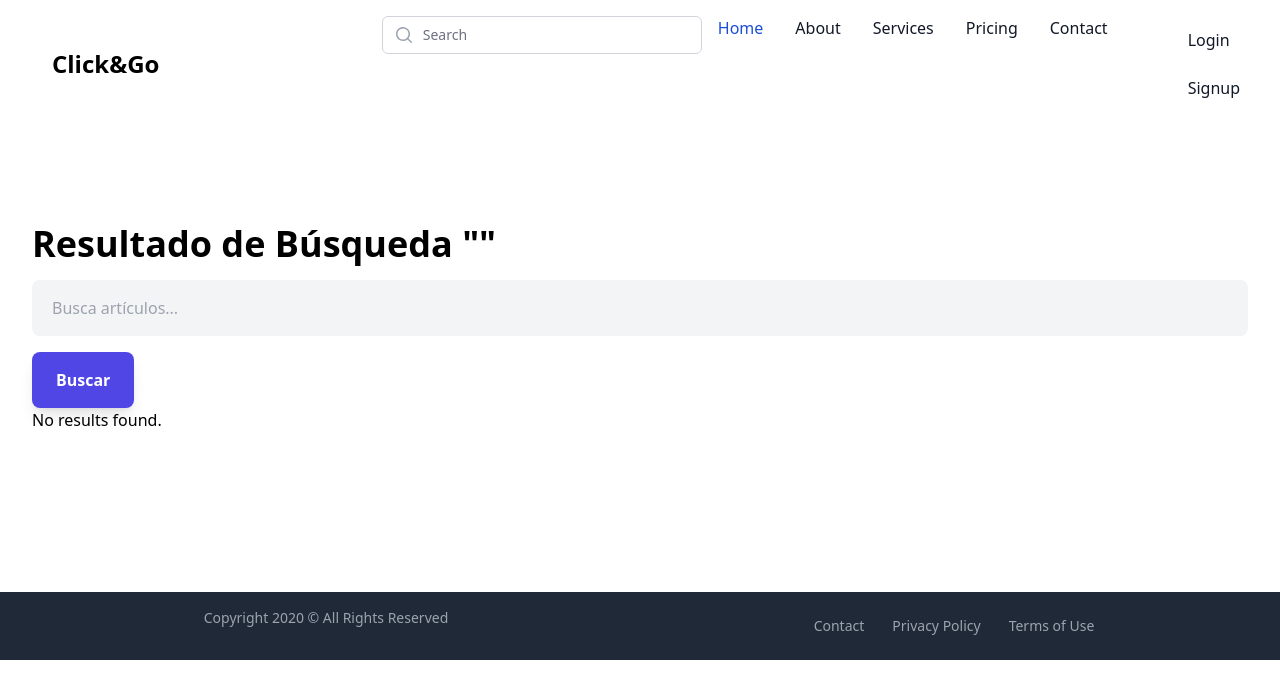
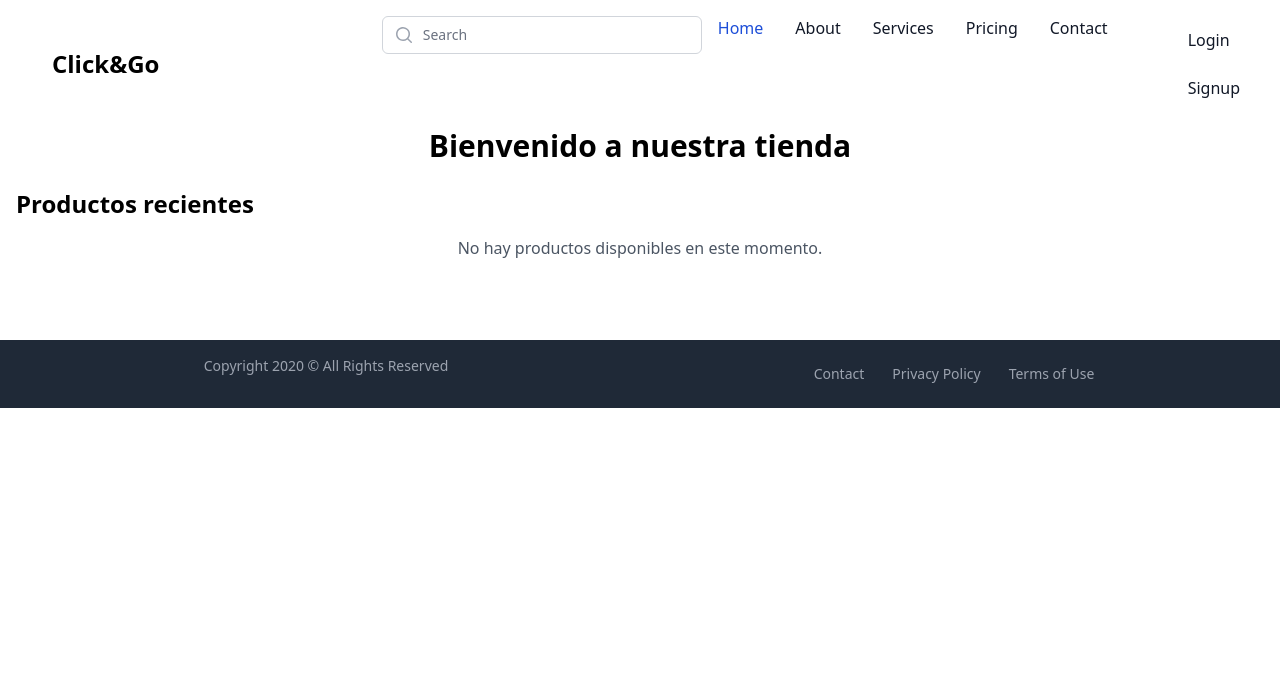
Before and after one commit to LanLop1/proyecto_final, a Django app: page / in a window 1280 px wide. Shown: the top 699 px of the page. Run offline with Django 5.2, Linux system fonts and the light colour scheme; parts of the project's set-up code (start-up, migrations or seed data) failed here and were passed over; some libraries are stand-ins or nearby versions.

Commit message:
cambios, error index

```diff
--- a/django-starter/a_core/urls.py
+++ b/django-starter/a_core/urls.py
@@ -21,6 +21,7 @@ from django.conf import settings
 from a_users.views import profile_view
 from a_home.views import *
 from a_home.views import search_view, article_detail_view, search_object
+from products.views import product_detail, add_to_cart, product_list
 
 urlpatterns = [
     path('admin/', admin.site.urls),
@@ -29,10 +30,12 @@ urlpatterns = [
     path('profile/', include('a_users.urls')),
     path('@<username>/', profile_view, name="profile"),
     path('article/<int:id>/', article_detail_view, name='article_detail'),
-    path('',include('chat_support.urls'),name='chat_support'),
-    path('',include('orders.urls'),name='orders'),
-    path('',include('products.urls'),name='products'),
+    path('chat/', include('chat_support.urls'), name='chat_support'),
+    path('orders/', include('orders.urls'), name='orders'),
     path('stores/', include('stores.urls', namespace='stores')),
+    path('add-to-cart/<int:product_id>/', add_to_cart, name='add_to_cart'),
+    path('products/', product_list, name='product_list'),
+    path('product/<int:id>/', product_detail, name='product_detail'),
 ]
 
 
--- a/django-starter/products/urls.py
+++ b/django-starter/products/urls.py
@@ -3,5 +3,5 @@ from . import views
 
 urlpatterns = [
     path('create/', views.create_product, name='create_product'),
-    path('list/', views.product_list, name='product_list'),
+    # path('list/', views.product_list, name='product_list'),
 ]
--- a/django-starter/templates/home.html
+++ b/django-starter/templates/home.html
@@ -1,28 +1,33 @@
 {% extends 'layouts/blank.html' %}
 
+
 {% block content %}
+<div class="container mx-auto px-4">
+    <h1 class="text-3xl font-bold mb-6 text-center">Bienvenido a nuestra tienda</h1>
 
-    <div class="text-justify mx-auto px-8 py-24 color">
-        <h1>Resultado de Búsqueda "{{ query }}"</h1>
-        <input type="text"
-        name="search"
-        hx-post= "{% url 'search-object' %}"
-        hx-target= "resultados_busqueda"
-        hx-trigger="keyup changed delay:500ms"
-        placeholder="Busca artículos..."
-
-        >
-        <p></p>
-        <button type="submit">Buscar</button>
-    </form>
-    <ul>
-        {% for article in results %}
-            <li>{{ article.title }}</li>
+    <h2 class="text-2xl font-semibold mb-4">Productos recientes</h2>
+    <div class="grid grid-cols-1 sm:grid-cols-2 md:grid-cols-3 lg:grid-cols-4 gap-6">
+        {% for product in products %}
+        <div class="bg-white shadow-md rounded-lg overflow-hidden">
+            {% if product.image %}
+            <img src="{{ product.image.file.url }}" alt="{{ product.name }}" class="w-full h-48 object-cover">
+            {% else %}
+            <div class="w-full h-48 bg-gray-200 flex items-center justify-center">
+                <span class="text-gray-500">No image</span>
+            </div>
+            {% endif %}
+            <div class="p-4">
+                <h3 class="font-bold text-xl mb-2">{{ product.name }}</h3>
+                <p class="text-gray-700 text-base mb-2">Precio: ${{ product.price }}</p>
+                <p class="text-gray-600 text-sm mb-4">Categoría: {{ product.get_category_display }}</p>
+                <a href="{% url 'product_detail' product.id %}" class="bg-blue-500 hover:bg-blue-700 text-white font-bold py-2 px-4 rounded">
+                    Ver detalles
+                </a>
+            </div>
+        </div>
         {% empty %}
-            <li>No results found.</li>
+        <p class="text-gray-600 col-span-full text-center">No hay productos disponibles en este momento.</p>
         {% endfor %}
-    </ul>
     </div>
-
-
+</div>
 {% endblock %}
```
Also changed, not shown: django-starter/products/models.py (+33 -0 lines), django-starter/products/views.py (+10 -0 lines), django-starter/templates/includes/product_detail.html (added, +28 -0 lines), django-starter/a_home/views.py (line endings or trailing spaces), django-starter/media/images/OIP.jpeg (added), django-starter/media/images/OIP_1.jpeg (added), django-starter/products/migrations/0003_product_category.py (added).
